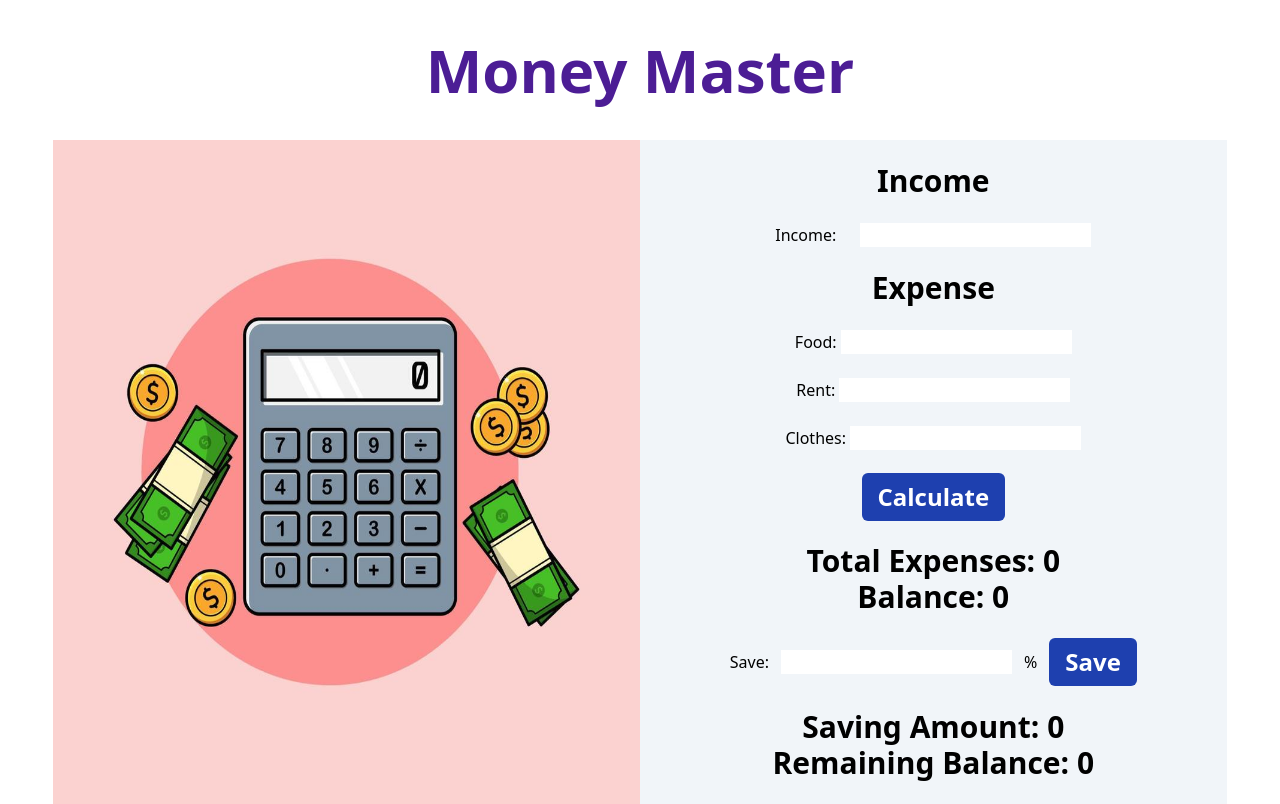
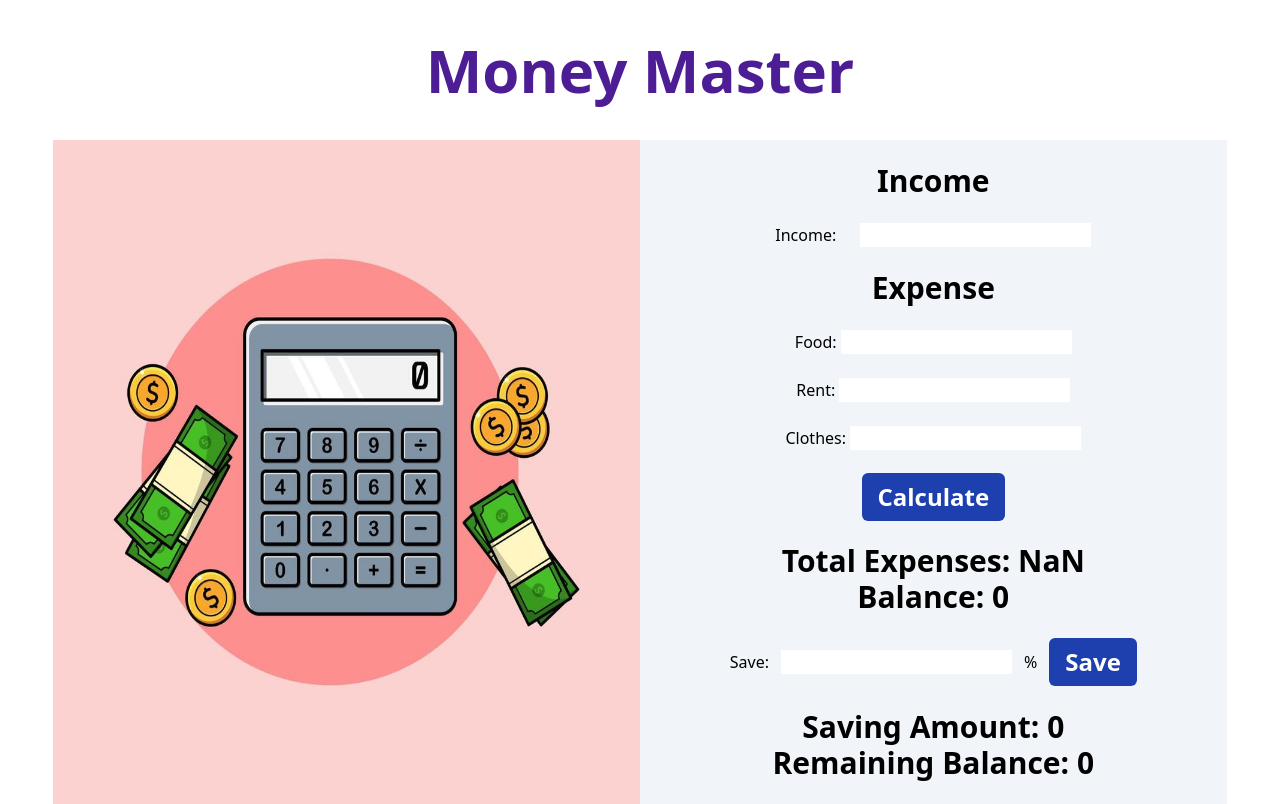
Before and after one commit to Mahfuz-Hasaan/money-master, a plain HTML site: page index.html in a window 1280 px wide. Both pictures are taken after a click on the button "Calculate". Drawn offline with nearby package versions, Linux system fonts and the light colour scheme.

Commit message:
first part dom dom updated

```diff
--- a/index.html
+++ b/index.html
@@ -19,22 +19,22 @@
                 <img class="calc-img" src="imgaes/money.jpg" alt="">
             </div>
             <div class="income-list bg-slate-100 text-center flex flex-col justify-evenly">
-                <div class="income">
+                <div class="income" >
                     <p class="text-3xl font-semibold">Income</p><br>
-                    <span class="pr-5">Income: </span><input type="text" name="" id="">
+                    <span class="pr-5" >Income: </span><input type="text" id="income-field" name="" id="">
                 </div>
                 <div class="expense ">
                     <p class="text-3xl font-semibold">Expense</p><br>
-                    <span class="">Food:  </span><input class="" type="text" name="" id=""><br><br>
-                    <span>Rent:</span>  <input type="text" name="" id=""><br><br>
-                    <span>Clothes:</span>  <input type="text" name="" id="">
+                    <span class="">Food:  </span><input  type="text" name="" id="food-field"><br><br>
+                    <span>Rent:</span>  <input type="text" name="" id="rent-field"><br><br>
+                    <span>Clothes:</span>  <input type="text" name="" id="cloth-field">
                 </div>
                 <div class="btn">
-                    <input class="text-2xl font-semibold text-white bg-blue-800 px-4 py-2 rounded-md hover:bg-blue-500 cursor-pointer" type="button" value="Calculate">
+                    <input class="text-2xl font-semibold text-white bg-blue-800 px-4 py-2 rounded-md hover:bg-blue-500 cursor-pointer" type="button" id="calculate" value="Calculate">
                 </div>
                 <div class="xpns-blnc">
-                    <p class="text-3xl font-semibold">Total Expenses: 0</p>
-                    <p class="text-3xl font-semibold">Balance: 0</p>
+                    <p class="text-3xl font-semibold">Total Expenses: <span id="total-expense-field">0</span></p>
+                    <p class="text-3xl font-semibold">Balance: <span id="balance-field">0</span></p>
                 </div>
                 <div class="saving-calculation flex justify-center gap-3 items-center">
                     <span>Save:</span>
@@ -42,10 +42,11 @@
                 </div>
                 <div class="saving-remianing-blnc">
                     <p class="text-3xl font-semibold"">Saving Amount: 0</p>
-                    <p class="text-3xl font-semibold"">Remaining Balance: 0</p>
+                    <p class="text-3xl font-semibold"">Remaining Balance: <span >0</span></p>
                 </div>
             </div>
         </section>
     </main>
+    <script src="js/index.js"></script>
   </body>
 </html>
--- /dev/null
+++ b/js/index.js
@@ -0,0 +1,33 @@
+function getInputField(elementId){
+    const userInputField = document.getElementById(elementId);
+    const userInputstring = userInputField.value;
+    const userInputTk = parseInt(userInputstring);
+    return userInputTk;
+}
+
+function getTextField(elementId,value){
+    const textField =  document.getElementById(elementId);
+    const textfieldString = textField.innerText;
+    const previousTextField = parseInt(textfieldString);
+    const newTextField = previousTextField + value;
+    return textField.innerText = newTextField;
+
+
+
+}
+document.getElementById('calculate').addEventListener('click',function(){
+    const income = getInputField('income-field');
+    const foodCost = getInputField('food-field');
+    const rentCost = getInputField('rent-field');
+    const clothCost = getInputField('cloth-field');
+    const totalCost = foodCost + rentCost + clothCost
+    const remainingBalanace = income - totalCost;
+    const totalExpense = getTextField('total-expense-field',totalCost);
+    if(income > totalCost ){
+        const balance = getTextField('balance-field',remainingBalanace)
+    }
+    else{
+        alert ('insufficient balance!!')
+    }
+
+})
```
